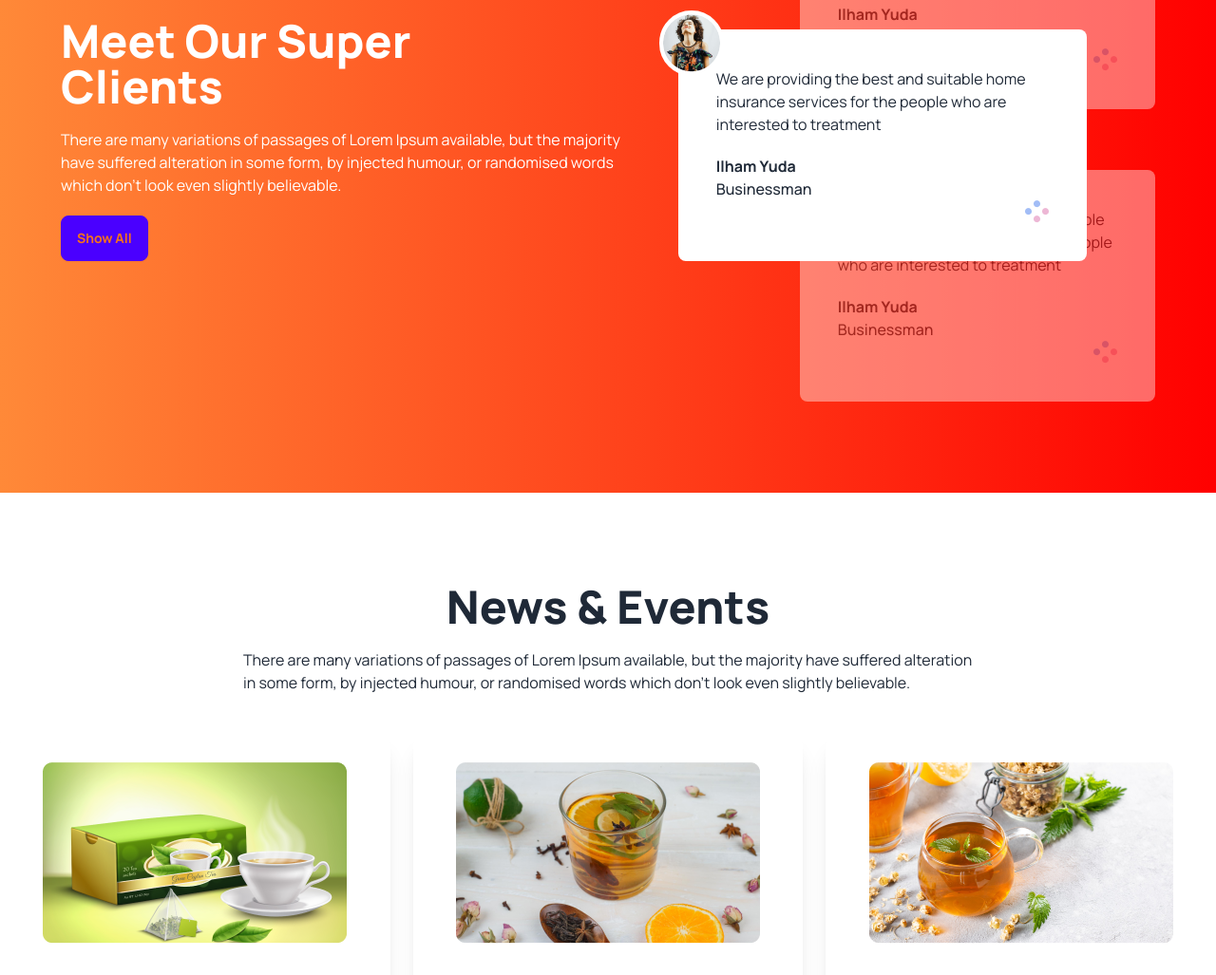
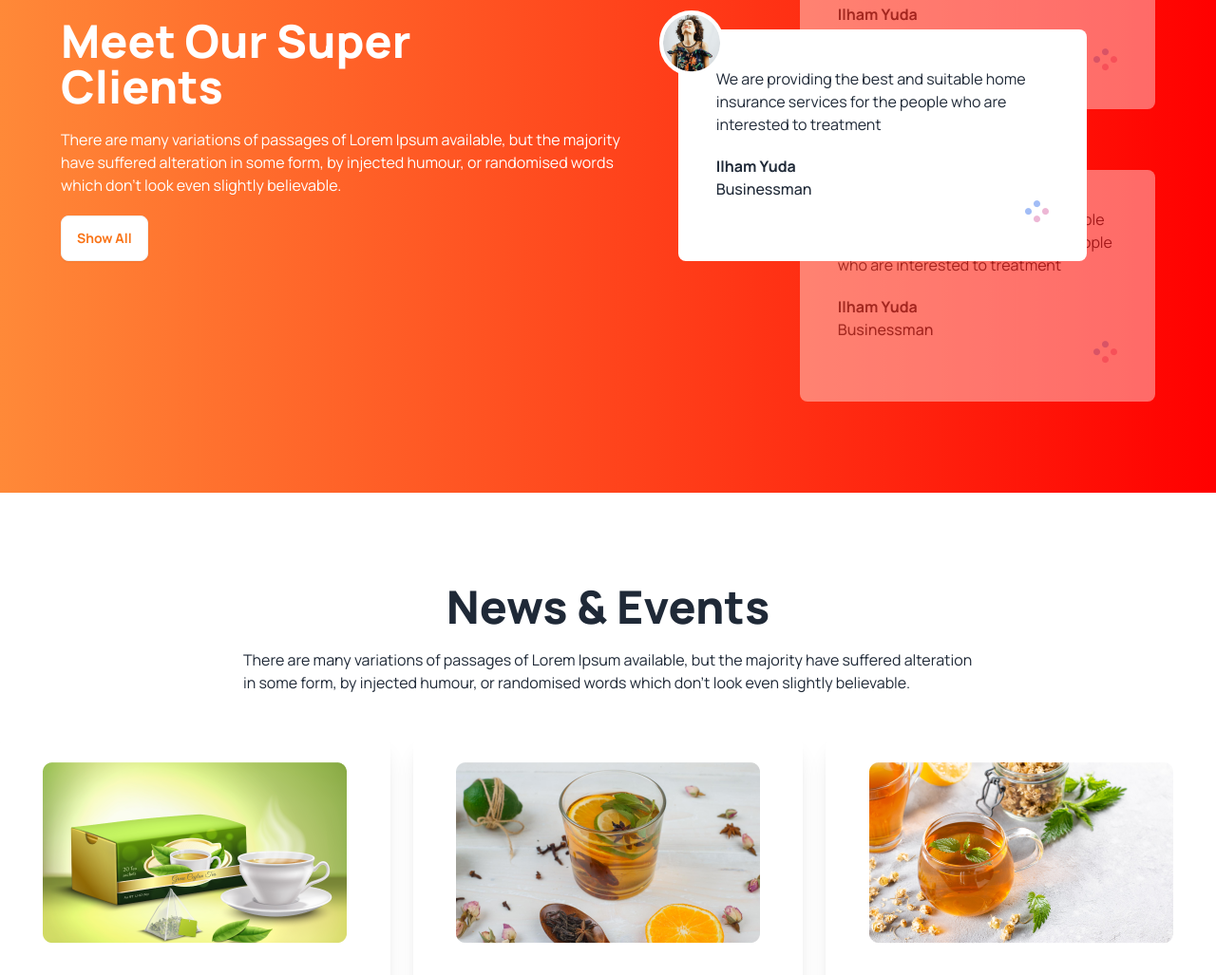
Before and after one commit to datta-toma/tea-house-project, a plain HTML site: page index.html in a window 1280 px wide. Shown: the part 2259-3286 px from the top of the page at 95% size. Drawn offline with nearby package versions, Linux system fonts and the light colour scheme.

Commit message:
project complect

```diff
--- a/index.html
+++ b/index.html
@@ -136,7 +136,7 @@
             <div class="space-y-5">
               <h2 class="text-5xl font-extrabold text-white">Meet Our Super<br> Clients</h2>
             <p class="text-white">There are many variations of passages of Lorem Ipsum available, but the majority have suffered alteration in some form, by injected humour, or randomised words which don't look even slightly believable. </p>
-            <button class="btn btn-primary text-orange-500">Show All</button>
+            <button class="btn bg-white text-orange-500">Show All</button>
             </div>
           </div>
          <!-- review container -->
```
